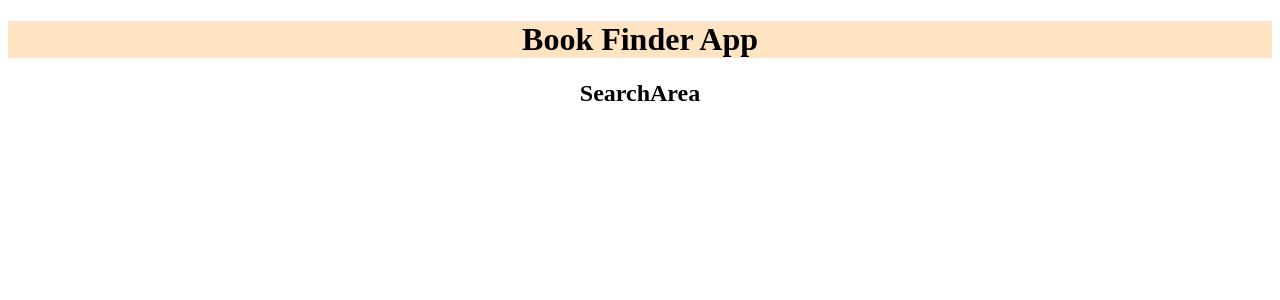
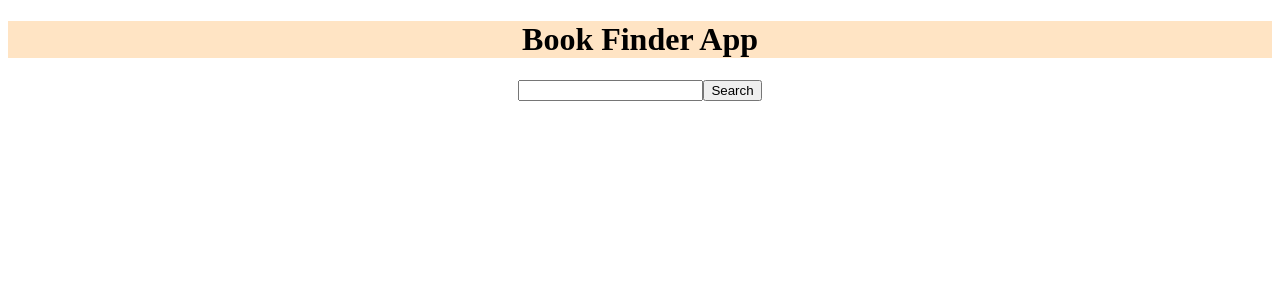
Before and after one commit to rafidhaque/Book_Finder, a React (Create React App) app in the folder book_finder_app/: page / in a window 1280 px wide. Shown: the top 300 px of the page. Built offline with nearby package versions, Linux system fonts and the light colour scheme.

Commit message:
SearchBox and Button Created

```diff
--- a/book_finder_app/src/SearchArea.js
+++ b/book_finder_app/src/SearchArea.js
@@ -3,7 +3,10 @@ import React from "react";
 const SearchArea = () => {
   return (
     <div>
-      <h2>SearchArea</h2>
+      <form action="">
+        <input type="text"></input>
+        <input type="submit" value="Search"></input>
+      </form>
     </div>
   );
 };
```
Also changed, not shown: 1 other file (tests, documents, lock files or other folders).
